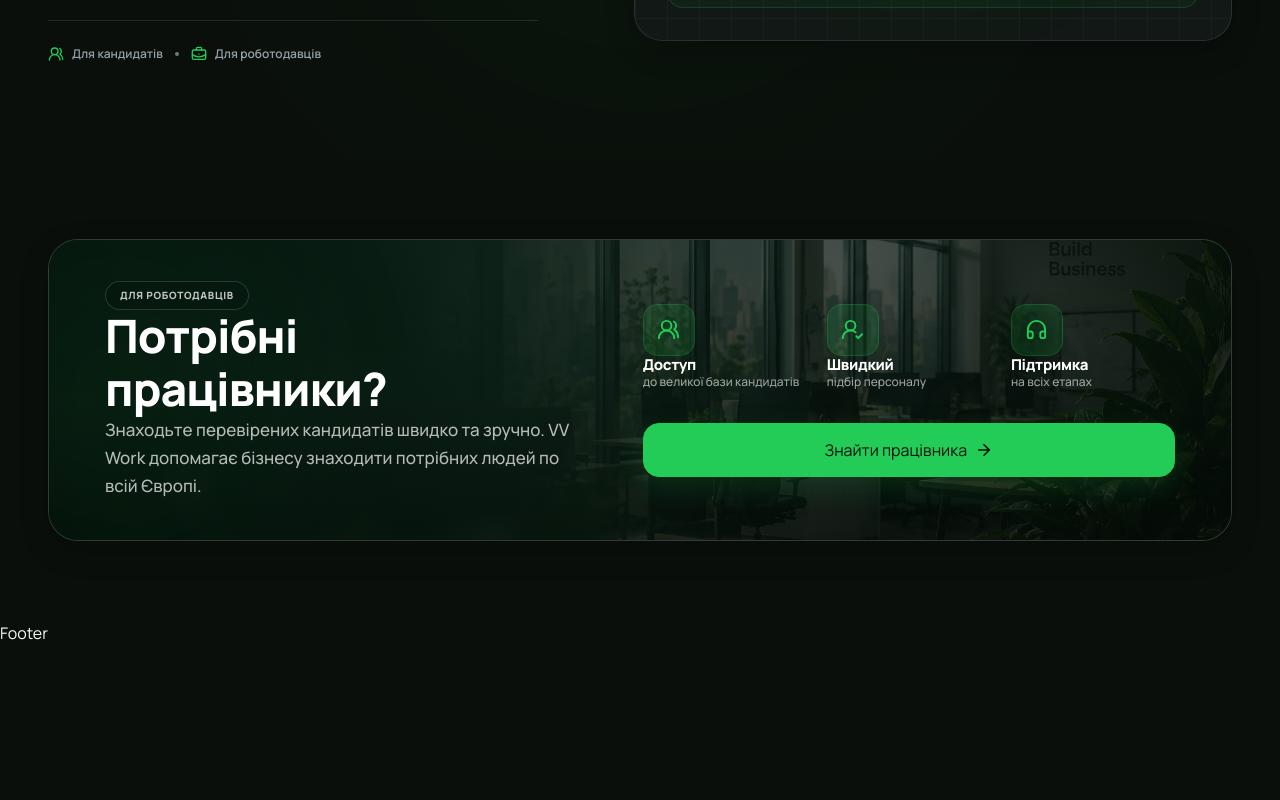
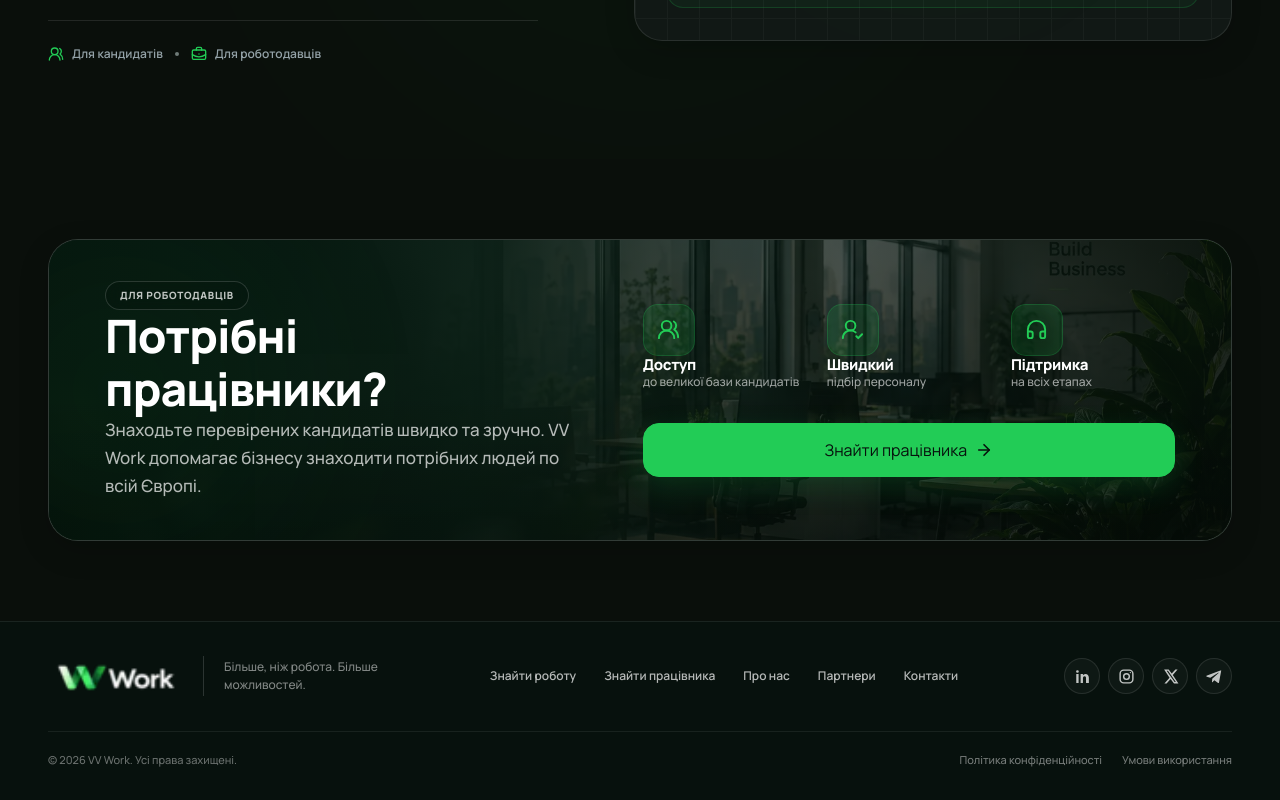
Before and after one commit to liubapohudina/vv-work-test, a React (Vite) app: page /uk in a window 1280 px wide. Shown: the part 2695-3495 px from the top of the page. Before the commit the page ends 3340 px from the top, so only its background shows below. Built offline with nearby package versions, Linux system fonts and the light colour scheme.

Commit message:
add footer

```diff
--- a/src/components/Footer/Footer.tsx
+++ b/src/components/Footer/Footer.tsx
@@ -1,3 +1,338 @@
+import { Send } from 'lucide-react';
+import { useTranslation } from 'react-i18next';
+import { Link, useParams } from 'react-router-dom';
+
+import { InstagramIcon, LinkedInIcon, TelegramIcon, XIcon } from './icons';
+
+import logo from '@/assets/images/logo.webp';
+
+const socialLinks = [
+  {
+    id: 'linkedin',
+    href: '#',
+    label: 'LinkedIn',
+    icon: LinkedInIcon,
+  },
+  {
+    id: 'instagram',
+    href: '#',
+    label: 'Instagram',
+    icon: InstagramIcon,
+  },
+  {
+    id: 'x',
+    href: '#',
+    label: 'X',
+    icon: XIcon,
+  },
+  {
+    id: 'telegram',
+    href: '#',
+    label: 'Telegram',
+    icon: TelegramIcon,
+  },
+] as const;
+
 export const Footer = () => {
-  return <footer>Footer</footer>;
+  const { t } = useTranslation();
+  const { lang = 'uk' } = useParams();
+
+  const navItems = [
+    {
+      to: `/${lang}`,
+      label: t('common.findJob'),
+    },
+    {
+      to: `/${lang}#employees`,
+      label: t('common.findEmployee'),
+    },
+    {
+      to: `/${lang}#about`,
+      label: t('common.about'),
+    },
+    {
+      to: `/${lang}#partners`,
+      label: t('common.partners'),
+    },
+    {
+      to: `/${lang}/contacts`,
+      label: t('common.contacts'),
+    },
+  ];
+
+  return (
+    <footer
+      className="
+        border-t border-white/[0.08]
+        bg-[#07110d]
+        text-white
+      "
+    >
+      <div
+        className="
+          mx-auto
+          w-full
+          max-w-[1440px]
+          px-4
+          py-8
+
+          sm:px-6
+          sm:py-10
+
+          lg:px-12
+          lg:py-8
+        "
+      >
+        <div
+          className="
+            grid
+            grid-cols-1
+            gap-8
+
+            md:grid-cols-2
+            md:items-center
+
+            lg:grid-cols-[auto_1fr_auto]
+            lg:gap-12
+          "
+        >
+          {/* Brand */}
+          <div
+            className="
+              flex
+              items-center
+              gap-5
+
+              md:col-span-2
+
+              lg:col-span-1
+              lg:min-w-[280px]
+            "
+          >
+            <Link
+              to={`/${lang}`}
+              aria-label="VV Work"
+              className="
+                shrink-0
+                rounded-sm
+                focus-visible:outline-none
+                focus-visible:ring-2
+                focus-visible:ring-[var(--color-primary)]
+              "
+            >
+              <img
+                src={logo}
+                alt="VV Work"
+                width={140}
+                height={48}
+                className="
+                  h-auto
+                  w-[120px]
+                  object-contain
+
+                  sm:w-[135px]
+                "
+              />
+            </Link>
+
+            <div
+              className="
+                hidden
+                h-10
+                w-px
+                bg-white/15
+
+                sm:block
+              "
+              aria-hidden="true"
+            />
+
+            <p
+              className="
+                hidden
+                max-w-[160px]
+                text-[12px]
+                font-medium
+                leading-[1.5]
+                text-white/50
+
+                sm:block
+              "
+            >
+              {t('footer.tagline')}
+            </p>
+          </div>
+
+          <nav
+            aria-label={t('footer.navigation')}
+            className="
+              flex
+              flex-wrap
+              items-center
+              gap-x-5
+              gap-y-3
+
+              md:justify-start
+
+              lg:justify-center
+              lg:gap-x-7
+            "
+          >
+            {navItems.map((item) => (
+              <Link
+                key={item.to}
+                to={item.to}
+                className="
+                  text-[12px]
+                  font-semibold
+                  text-white/70
+                  transition-colors
+                  duration-200
+
+                  hover:text-[var(--color-primary)]
+
+                  focus-visible:rounded-sm
+                  focus-visible:outline-none
+                  focus-visible:ring-2
+                  focus-visible:ring-[var(--color-primary)]
+                "
+              >
+                {item.label}
+              </Link>
+            ))}
+          </nav>
+
+          <div
+            className="
+              flex
+              items-center
+              gap-2
+
+              md:justify-end
+            "
+          >
+            {socialLinks.map((social) => {
+              const Icon = social.icon;
+
+              return (
+                <a
+                  key={social.id}
+                  href={social.href}
+                  aria-label={social.label}
+                  onClick={(event) => event.preventDefault()}
+                  className="
+                    grid
+                    h-9
+                    w-9
+                    place-items-center
+                    rounded-full
+                    border
+                    border-white/10
+                    bg-white/[0.03]
+                    text-white/75
+                    transition-all
+                    duration-200
+
+                    hover:-translate-y-0.5
+                    hover:border-[rgba(34,204,86,0.35)]
+                    hover:bg-[rgba(34,204,86,0.08)]
+                    hover:text-[var(--color-primary)]
+
+                    focus-visible:outline-none
+                    focus-visible:ring-2
+                    focus-visible:ring-[var(--color-primary)]
+                  "
+                >
+                  <Icon size={17} aria-hidden="true" />
+                </a>
+              );
+            })}
+          </div>
+        </div>
+        <p
+          className="
+            mt-6
+            max-w-[260px]
+            text-[12px]
+            font-medium
+            leading-[1.55]
+            text-white/45
+
+            sm:hidden
+          "
+        >
+          {t('footer.tagline')}
+        </p>
+        <div
+          className="
+            mt-8
+            flex
+            flex-col
+            gap-4
+            border-t
+            border-white/[0.07]
+            pt-5
+
+            sm:flex-row
+            sm:items-center
+            sm:justify-between
+          "
+        >
+          <p
+            className="
+              text-[11px]
+              font-medium
+              text-white/40
+            "
+          >
+            © 2026 VV Work. {t('footer.rights')}
+          </p>
+
+          <div
+            className="
+              flex
+              flex-wrap
+              items-center
+              gap-x-5
+              gap-y-2
+            "
+          >
+            <Link
+              to={`/${lang}/privacy-policy`}
+              className="
+                text-[11px]
+                font-medium
+                text-white/45
+                underline
+                decoration-white/20
+                underline-offset-4
+                transition-colors
+
+                hover:text-white
+              "
+            >
+              {t('footer.privacy')}
+            </Link>
+
+            <Link
+              to={`/${lang}/terms`}
+              className="
+                text-[11px]
+                font-medium
+                text-white/45
+                underline
+                decoration-white/20
+                underline-offset-4
+                transition-colors
+
+                hover:text-white
+              "
+            >
+              {t('footer.terms')}
+            </Link>
+          </div>
+        </div>
+      </div>
+    </footer>
+  );
 };
--- /dev/null
+++ b/src/components/Footer/icons.tsx
@@ -0,0 +1,55 @@
+type SocialIconProps = {
+  size?: number;
+};
+
+export const LinkedInIcon = ({ size = 18 }: SocialIconProps) => (
+  <svg
+    width={size}
+    height={size}
+    viewBox="0 0 24 24"
+    fill="currentColor"
+    aria-hidden="true"
+  >
+    <path d="M6.5 8.5H3.2V21h3.3V8.5ZM4.85 3A1.92 1.92 0 1 0 4.85 6.84 1.92 1.92 0 0 0 4.85 3ZM21 13.84c0-3.77-2.01-5.52-4.7-5.52-2.16 0-3.13 1.19-3.67 2.03V8.5H9.34V21h3.29v-6.19c0-1.63.31-3.21 2.33-3.21 1.99 0 2.01 1.86 2.01 3.32V21H21v-7.16Z" />
+  </svg>
+);
+
+export const InstagramIcon = ({ size = 18 }: SocialIconProps) => (
+  <svg
+    width={size}
+    height={size}
+    viewBox="0 0 24 24"
+    fill="none"
+    stroke="currentColor"
+    strokeWidth="2"
+    aria-hidden="true"
+  >
+    <rect x="3" y="3" width="18" height="18" rx="5" />
+    <circle cx="12" cy="12" r="4" />
+    <circle cx="17.5" cy="6.5" r="1" fill="currentColor" stroke="none" />
+  </svg>
+);
+
+export const XIcon = ({ size = 17 }: SocialIconProps) => (
+  <svg
+    width={size}
+    height={size}
+    viewBox="0 0 24 24"
+    fill="currentColor"
+    aria-hidden="true"
+  >
+    <path d="M18.9 2H22l-6.77 7.74L23.2 22h-6.24l-4.89-6.39L6.48 22H3.36l7.26-8.3L2.97 2h6.4l4.42 5.84L18.9 2Zm-1.1 17.84h1.72L8.43 4.05H6.58L17.8 19.84Z" />
+  </svg>
+);
+
+export const TelegramIcon = ({ size = 18 }: SocialIconProps) => (
+  <svg
+    width={size}
+    height={size}
+    viewBox="0 0 24 24"
+    fill="currentColor"
+    aria-hidden="true"
+  >
+    <path d="M21.6 3.2 18.4 20c-.24 1.19-.87 1.48-1.77.92l-4.87-3.59-2.35 2.26c-.26.26-.48.48-.98.48l.35-4.96 9.03-8.16c.39-.35-.09-.55-.61-.2L6.04 13.78 1.23 12.28c-1.05-.33-1.07-1.05.22-1.55L20.27 3.48c.87-.32 1.63.2 1.33-.28Z" />
+  </svg>
+);
--- a/src/i18n/translations/en.json
+++ b/src/i18n/translations/en.json
@@ -142,6 +142,8 @@
     "vacancies": "{{count}} vacancies"
   },
   "footer": {
+    "tagline": "More than work. More opportunities.",
+    "navigation": "Navigation",
     "company": "Company",
     "candidates": "For candidates",
     "employers": "For employers",
--- a/src/i18n/translations/uk.json
+++ b/src/i18n/translations/uk.json
@@ -147,13 +147,15 @@
   },
 
   "footer": {
+    "tagline": "Більше, ніж робота. Більше можливостей.",
+    "navigation": "Навігація",
     "company": "Про компанію",
     "candidates": "Для кандидатів",
     "employers": "Для роботодавців",
     "privacy": "Політика конфіденційності",
     "cookies": "Політика cookies",
     "terms": "Умови використання",
-    "rights": "Всі права захищені."
+    "rights": "Усі права захищені."
   },
   "partners": {
     "euroTransport": {
```
